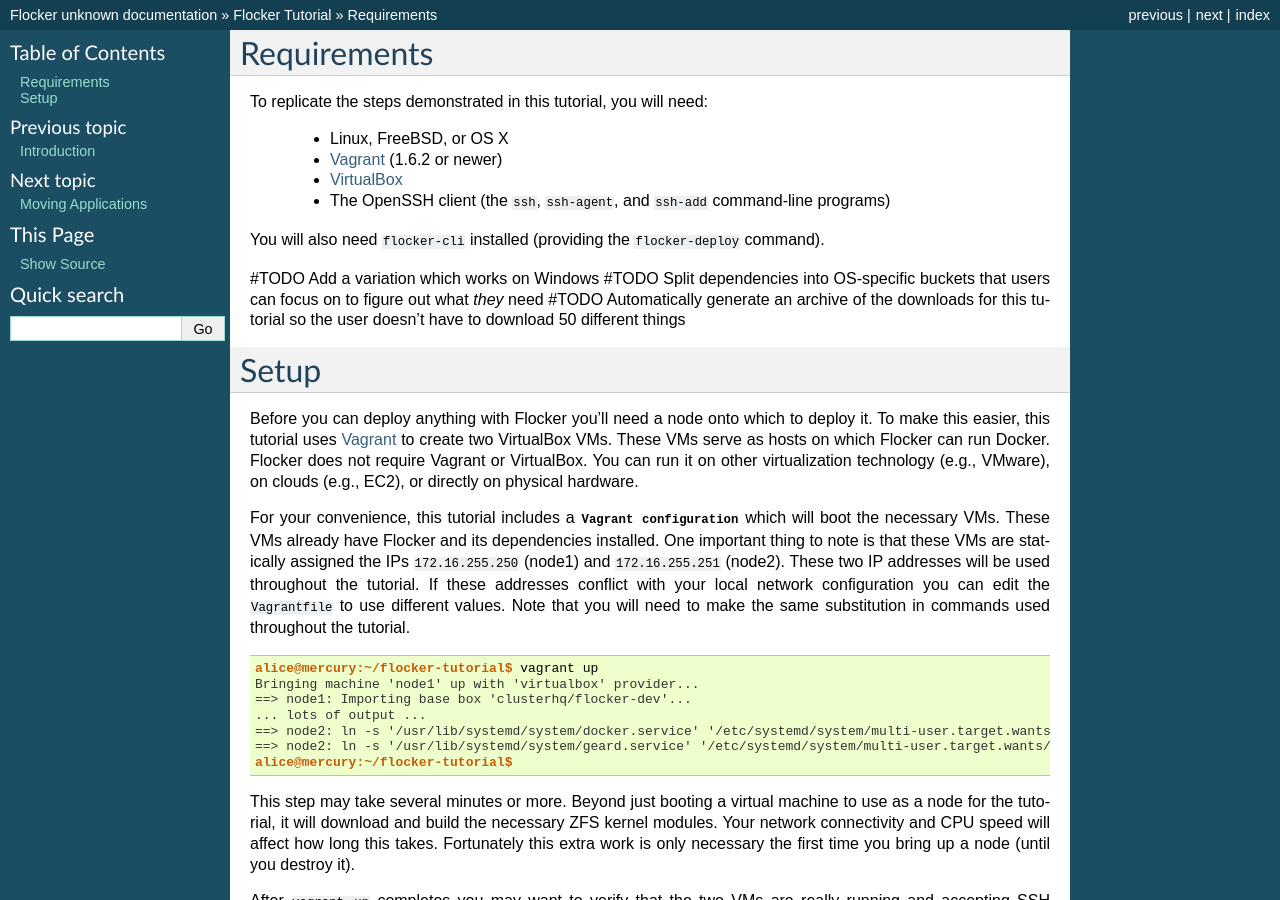
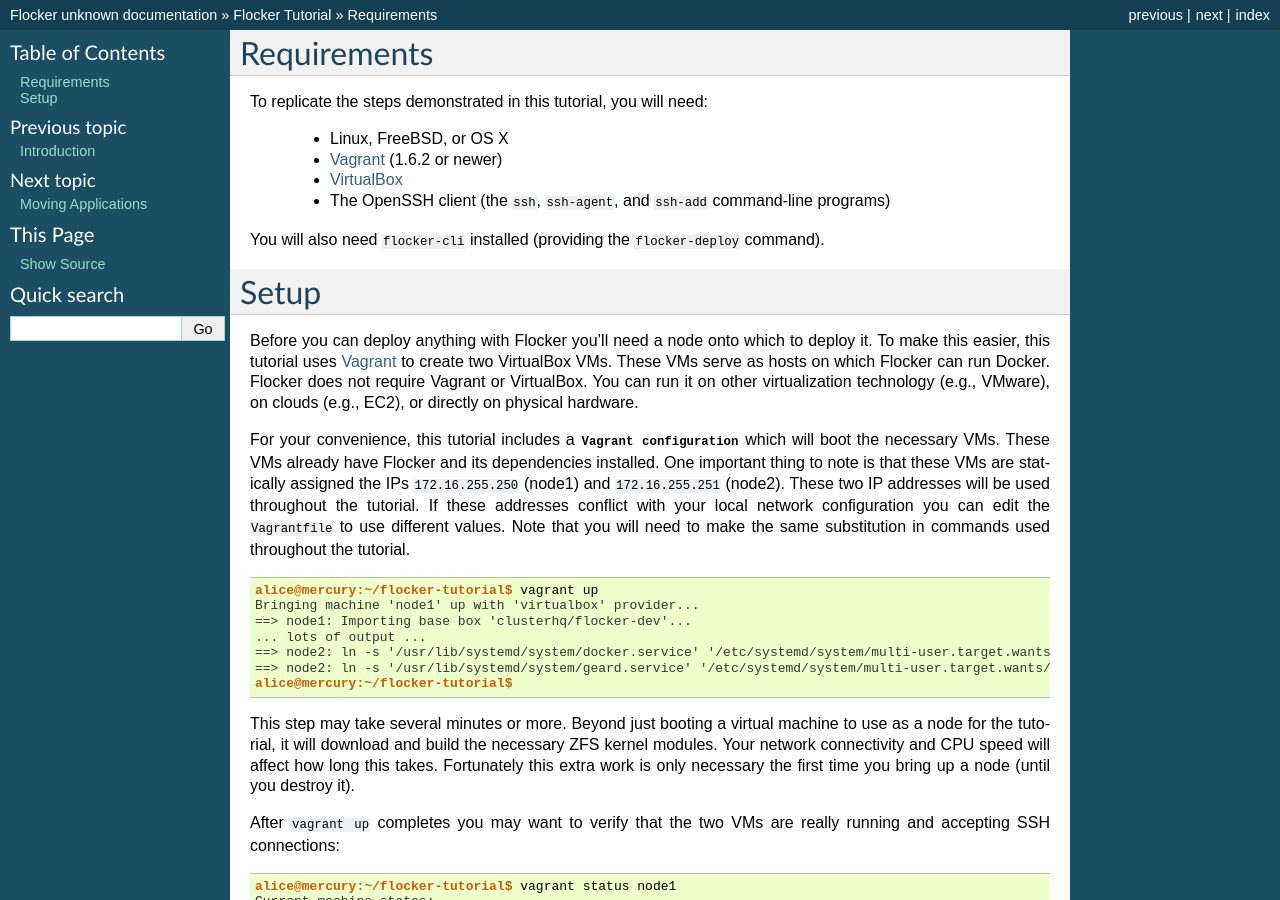
Before and after one commit to ClusterHQ/flocker, a Sphinx documentation site: the page built from docs/tutorial/vagrant-setup.rst, in a window 1280 px wide and 900 px high. Built offline with Sphinx 7.4.7, drawn with Linux system fonts in a browser that asks for light colours.

Commit message:
Filed issues for these.

```diff
--- a/docs/tutorial/vagrant-setup.rst
+++ b/docs/tutorial/vagrant-setup.rst
@@ -9,10 +9,6 @@
   * The OpenSSH client (the ``ssh``, ``ssh-agent``, and ``ssh-add`` command-line programs)
 
 You will also need ``flocker-cli`` installed (providing the ``flocker-deploy`` command).
-
-#TODO Add a variation which works on Windows
-#TODO Split dependencies into OS-specific buckets that users can focus on to figure out what *they* need
-#TODO Automatically generate an archive of the downloads for this tutorial so the user doesn't have to download 50 different things
 
 .. _`Vagrant`: https://docs.vagrantup.com/
 .. _`VirtualBox`: https://www.virtualbox.org/
```
